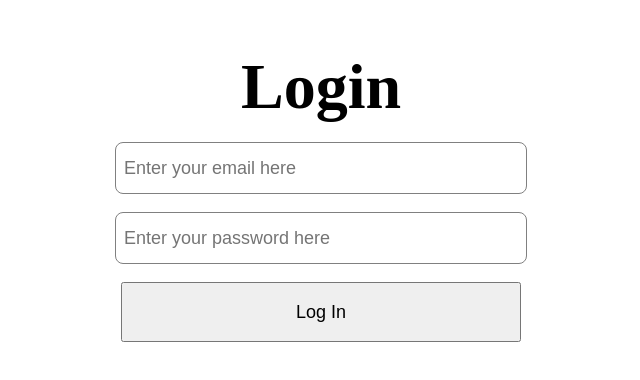
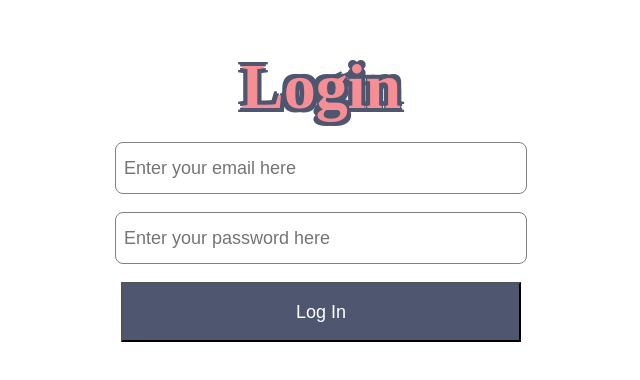
Before and after one commit to syedomair0/ByteMe-Hackathon, a React (Create React App) app in the folder byte-me/: page /login in a window 1280 px wide. Shown: the part 212-592 px from the top of the page, without its empty margins (319-959 px from the left). Built offline with nearby package versions, Linux system fonts and the light colour scheme.

Commit message:
working code

```diff
--- a/byte-me/src/App.css
+++ b/byte-me/src/App.css
@@ -13,6 +13,16 @@
   font-weight: bolder;
   align-items: center;
   justify-content: center;
+  color: #F58E95;
+  text-shadow:
+    -2px -2px 0 #4F566F,
+    2px -2px 0 #4F566F,
+    -2px 2px 0 #4F566F,
+    2px 2px 0 #4F566F,
+    -4px -4px 0 #4F566F,
+    4px -4px 0 #4F566F,
+    -4px 4px 0 #4F566F,
+    4px 4px 0 #4F566F;
 }
 
 .resultContainer,
--- a/byte-me/src/pages/login.js
+++ b/byte-me/src/pages/login.js
@@ -40,7 +40,13 @@ const Login = (props) => {
       </div>
       <br />
       <div className={'inputContainer'}>
-        <input className={'inputButton'} type="button" onClick={onButtonClick} value={'Log In'}style={{ height: '60px', width: '400px', fontSize: 'large' }} />
+      <input
+          className={'inputButton'}
+          type="button"
+          onClick={onButtonClick}
+          value={'Log In'}
+          style={{ height: '60px', width: '400px', fontSize: 'large', backgroundColor: '#4f566f', color: 'white' }}
+        />
       </div>
     </div>
   )
```
